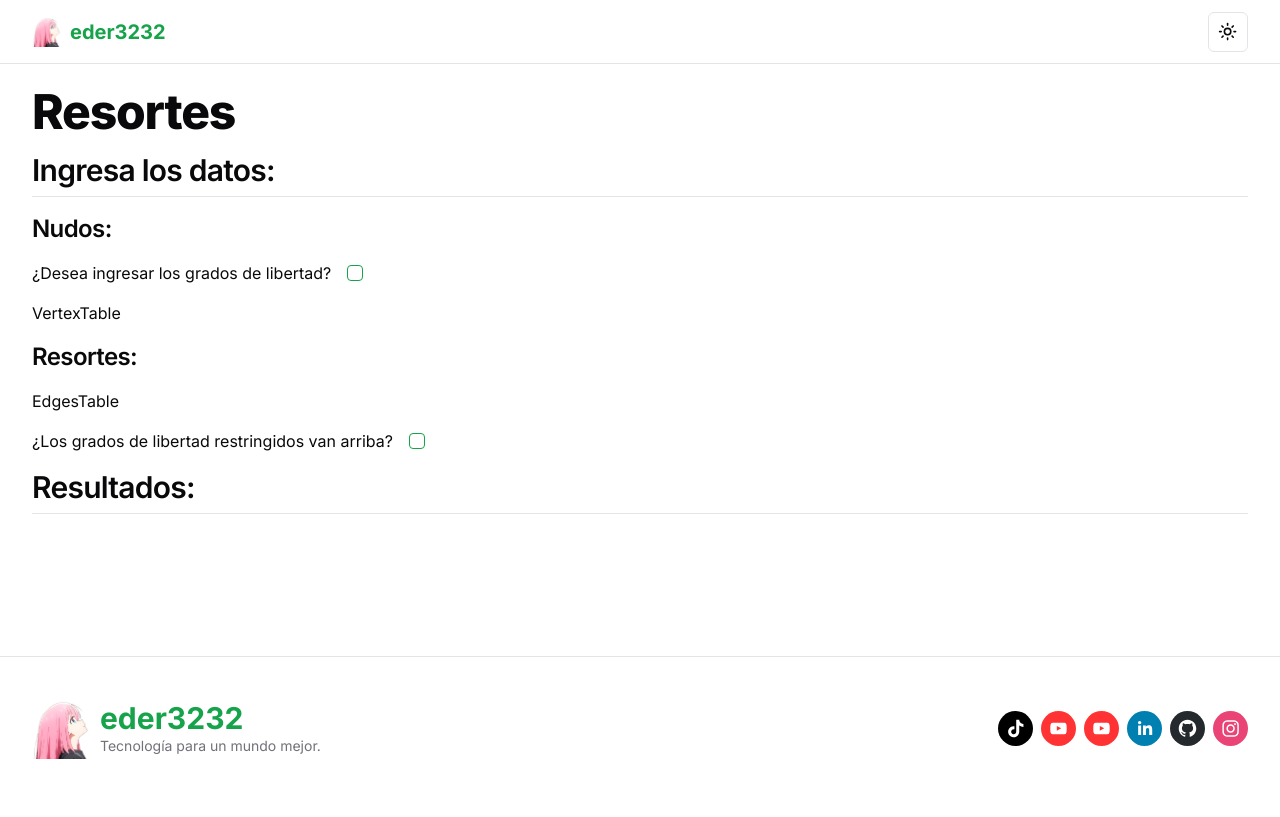
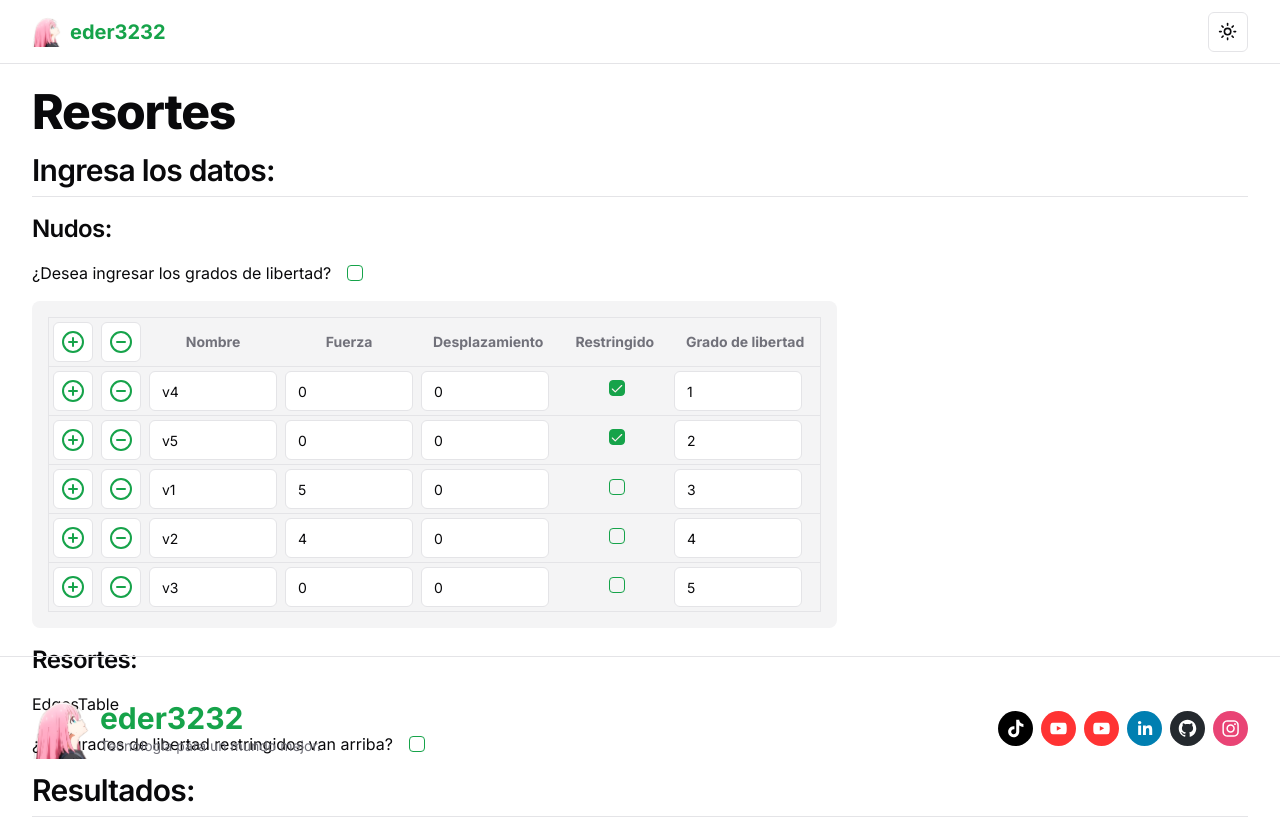
Before and after one commit to eder3232/thesis-structures-0.0.1, a Next.js app: page /programs/springs in a window 1280 px wide. Built offline with nearby package versions, Linux system fonts and the light colour scheme.

Commit message:
Refactor vertex table component and store vertices atom

```diff
--- a/src/programs/springs/components/vertexTable.tsx
+++ b/src/programs/springs/components/vertexTable.tsx
@@ -1,7 +1,136 @@
-import React from 'react'
+import { useAtom } from 'jotai'
+import { atomGetReactVertices } from '../store/vertices'
+import {
+  atomGetAreDofDefinedByUser,
+  atomSetSwitchAreDofDefinedByUser,
+} from '../store/areDofDefinedByUser'
+
+import {
+  Table,
+  TableBody,
+  TableCell,
+  TableHead,
+  TableHeader,
+  TableRow,
+} from '@/components/ui/table'
+import { MinusCircle, PlusCircle } from 'lucide-react'
+import { Button } from '@/components/ui/button'
+import { cn } from '@/lib/utils'
+import { Input } from '@/components/ui/input'
+import { Checkbox } from '@/components/ui/checkbox'
 
 const VertexTable = () => {
-  return <div>VertexTable</div>
+  const [vertices] = useAtom(atomGetReactVertices)
+  const [areDofDefinedByUser] = useAtom(atomGetAreDofDefinedByUser)
+  const [, setAreDofDefinedByUser] = useAtom(atomSetSwitchAreDofDefinedByUser)
+
+  return (
+    <div className="max-w-full overflow-x-auto overflow-y-visible md:max-w-min">
+      <div className="p-4 bg-muted rounded-lg">
+        <Table className="border">
+          <TableHeader>
+            <TableRow className="[&>*]:text-center [&>*]:py-1 [&>.eder-head-text]:font-bold">
+              <TableHead className="text-primary px-0">
+                <Button size="icon" variant="outline">
+                  <PlusCircle className="m-auto" />
+                </Button>
+              </TableHead>
+
+              <TableHead className="text-primary px-0">
+                <Button size="icon" variant="outline">
+                  <MinusCircle className="m-autp" />
+                </Button>
+              </TableHead>
+
+              <TableHead className="eder-head-text">Nombre</TableHead>
+
+              <TableHead className="eder-head-text">Fuerza</TableHead>
+
+              <TableHead className="eder-head-text">Desplazamiento</TableHead>
+
+              <TableHead className="eder-head-text">Restringido</TableHead>
+
+              {areDofDefinedByUser && (
+                <TableHead className="eder-head-text whitespace-nowrap">
+                  Grado de libertad
+                </TableHead>
+              )}
+            </TableRow>
+          </TableHeader>
+
+          <TableBody>
+            {vertices.map((vertex, index) => (
+              <TableRow
+                key={vertex.id}
+                className={cn(
+                  '[&>*]:py-1 [&>*]:px-1',
+                  '[&>.eder-result]:text-right'
+                )}
+              >
+                <TableCell className="text-center">
+                  <Button
+                    size="icon"
+                    variant="outline"
+                    className="text-primary"
+                  >
+                    <PlusCircle className="m-auto" />
+                  </Button>
+                </TableCell>
+
+                <TableCell className="text-center">
+                  <Button
+                    size="icon"
+                    variant="outline"
+                    className="text-primary"
+                  >
+                    <MinusCircle className="m-auto" />
+                  </Button>
+                </TableCell>
+
+                <TableCell className="text-left whitespace-nowrap">
+                  <Input
+                    type="text"
+                    defaultValue={vertex.name}
+                    className="w-32"
+                  />
+                </TableCell>
+
+                <TableCell className="text-left whitespace-nowrap">
+                  <Input
+                    type="text"
+                    defaultValue={vertex.force}
+                    className="w-32"
+                  />
+                </TableCell>
+
+                <TableCell className="text-left whitespace-nowrap">
+                  <Input
+                    type="text"
+                    defaultValue={vertex.displacement}
+                    className="w-32"
+                  />
+                </TableCell>
+
+                <TableCell className="text-center">
+                  <Checkbox checked={vertex.isRestricted} />
+                </TableCell>
+
+                {areDofDefinedByUser && (
+                  <TableCell className="text-left whitespace-nowrap">
+                    <Input
+                      type="text"
+                      defaultValue={vertex.userDOF}
+                      className="w-32"
+                    />
+                  </TableCell>
+                )}
+              </TableRow>
+            ))}
+          </TableBody>
+        </Table>
+      </div>
+    </div>
+  )
 }
 
 export default VertexTable
--- a/src/programs/springs/store/vertices.tsx
+++ b/src/programs/springs/store/vertices.tsx
@@ -7,4 +7,4 @@ import { initialVerticesData } from '../data/data1'
 
 const atomReactVertices = atom<IInputReactVertices[]>(initialVerticesData)
 
-const atomGetReactVertices = atom((get) => get(atomReactVertices))
+export const atomGetReactVertices = atom((get) => get(atomReactVertices))
```
